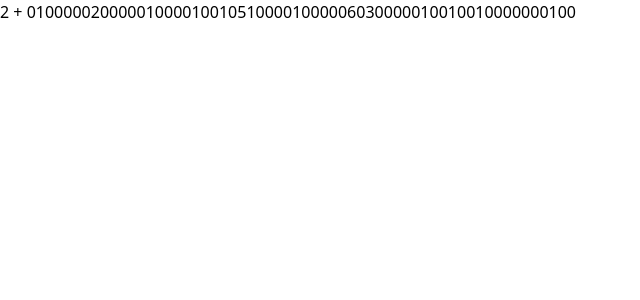
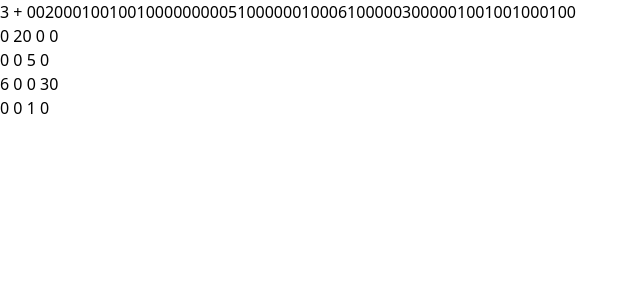
Before and after one commit to ElmuUuU/juniorwebdevelopment, a Next.js app: page /Games/Game2 in a window 1280 px wide. Shown: the top 300 px of the page, without its empty margins (0-640 px from the left). Built offline with nearby package versions, Linux system fonts and the light colour scheme.

Commit message:
Update Game2.tsx

```diff
--- a/pages/Games/Game2.tsx
+++ b/pages/Games/Game2.tsx
@@ -103,7 +103,7 @@ function Gamenick() {
 
   function setupGame() {
     // randomly select one set up, and set game accordingly
-    var x = Math.floor(Math.random() * 8 + 1) - 1;
+    var x = Math.floor(Math.random() * 8 + 1);
     whichGame = x;
     switch (x) {
       case 1: {
@@ -266,7 +266,11 @@ function Gamenick() {
 
   return (
     <div>
-      {whichGame} + {cell}
+      {whichGame} + {cell} <br></br>
+      {cell[0][0]} {cell[0][2]} {cell[0][4]} {cell[0][6]} <br></br>
+      {cell[2][0]} {cell[2][2]} {cell[2][4]} {cell[2][6]} <br></br>
+      {cell[4][0]} {cell[4][2]} {cell[4][4]} {cell[4][6]} <br></br>
+      {cell[6][0]} {cell[6][2]} {cell[6][4]} {cell[6][6]} <br></br>
     </div>
   );
 }
```
